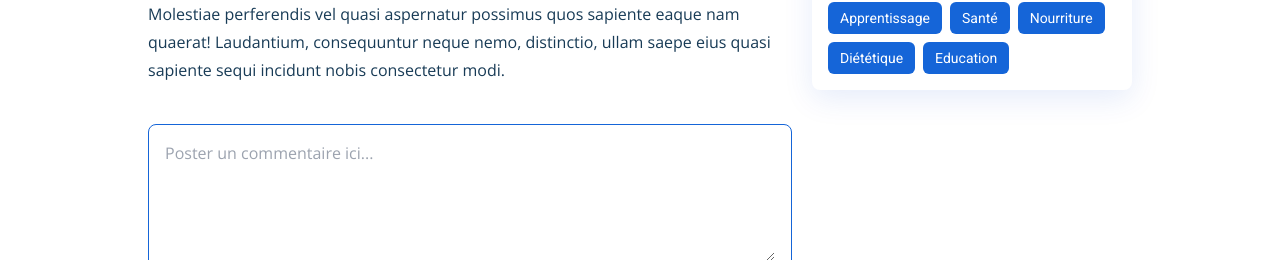
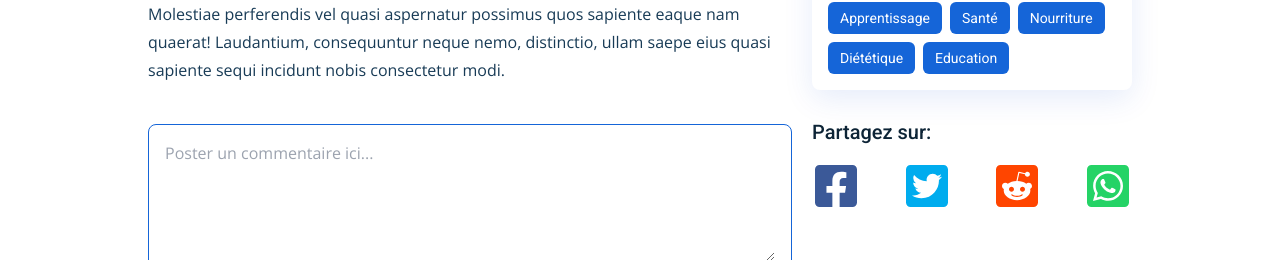
Before and after one commit to Didi518/mern_blog_client, a React (Create React App) app: page /blog/1 in a window 1280 px wide. Shown: the part 638-898 px from the top of the page. Built offline with nearby package versions, Linux system fonts and the light colour scheme.

Commit message:
:iphone: social media share button

```diff
--- /dev/null
+++ b/src/components/SocialShareButton.jsx
@@ -0,0 +1,43 @@
+import {
+  FaFacebookSquare,
+  FaRedditSquare,
+  FaTwitterSquare,
+  FaWhatsappSquare,
+} from "react-icons/fa";
+
+const SocialShareButton = ({ url, title }) => {
+  return (
+    <div className="w-full flex justify-between">
+      <a
+        target="_blank"
+        rel="noreferrer"
+        href={`https://www.facebook.com/dialog/share?app_id=681614680475264&display=popup&href=${url}`}
+      >
+        <FaFacebookSquare className="text-[#3b5998] w-12 h-auto" />
+      </a>
+      <a
+        target="_blank"
+        rel="noreferrer"
+        href={`https://twitter.com/intent/tweet?url=${url}`}
+      >
+        <FaTwitterSquare className="text-[#00acee] w-12 h-auto" />
+      </a>
+      <a
+        target="_blank"
+        rel="noreferrer"
+        href={`http://www.reddit.com/submit?url=${url}&title=${title}`}
+      >
+        <FaRedditSquare className="text-[#ff4500] w-12 h-auto" />
+      </a>
+      <a
+        target="_blank"
+        rel="noreferrer"
+        href={`https://api.whatsapp.com/send/?text=${url}`}
+      >
+        <FaWhatsappSquare className="text-[#25d366] w-12 h-auto" />
+      </a>
+    </div>
+  );
+};
+
+export default SocialShareButton;
--- a/src/components/comments/Comment.jsx
+++ b/src/components/comments/Comment.jsx
@@ -35,7 +35,7 @@
         className="w-9 h-9 object-cover rounded-full"
       />
       <div className="flex-1 flex flex-col">
-        <h5 className="font-bold text-dark-hard text-xs">
+        <h5 className="font-bold text-dark-hard text-x lg:text-sm">
           {comment.user.name}
         </h5>
         <span className="text-xs text-dark-light">
--- a/src/components/comments/CommentForm.jsx
+++ b/src/components/comments/CommentForm.jsx
@@ -24,7 +24,7 @@
           value={value}
           onChange={(e) => setValue(e.target.value)}
         />
-        <div className="flex items-center gap-x-2 pt-2">
+        <div className="flex flex-col-reverse gap-y-2 items-center gap-x-2 pt-2 min-[420px]:flex-row">
           {formCancelHandler && (
             <button
               onClick={formCancelHandler}
--- a/src/pages/article/ArticleDetails.jsx
+++ b/src/pages/article/ArticleDetails.jsx
@@ -4,6 +4,7 @@
 import BreadCrumbs from "../../components/BreadCrumbs";
 import CommentsContainer from "../../components/comments/CommentsContainer";
 import MainLayout from "../../components/MainLayout";
+import SocialShareButton from "../../components/SocialShareButton";
 import SuggestedPosts from "./container/SuggestedPosts";
 
 const breadCrumbsData = [
@@ -92,12 +93,23 @@
           </div>
           <CommentsContainer className="mt-10" logginedUserId="a" />
         </article>
+        <div>
           <SuggestedPosts
             header="Derniers articles"
             posts={postsData}
             tags={tagsData}
             className="mt-8 lg:mt-0 lg:max-w-xs"
           />
+          <div className="mt-7">
+            <h2 className="font-roboto font-medium text-dark-hard mb-4 md:text-xl">
+              Partagez sur:
+            </h2>
+            <SocialShareButton
+              url={encodeURI("https://kevflix-mu.vercel.app/")}
+              title={encodeURIComponent("Alice in Borderland 2020")}
+            />
+          </div>
+        </div>
       </section>
     </MainLayout>
   );
```
Lines whose indentation alone changed are shown as unchanged.
